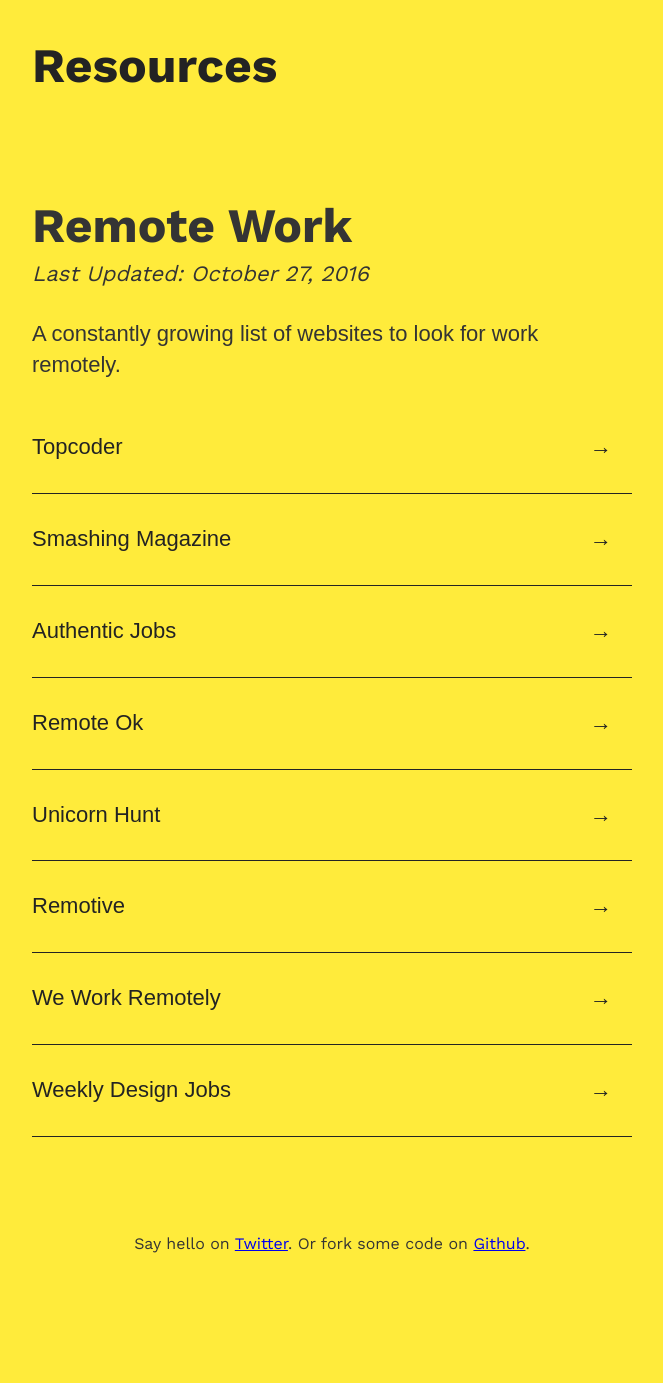
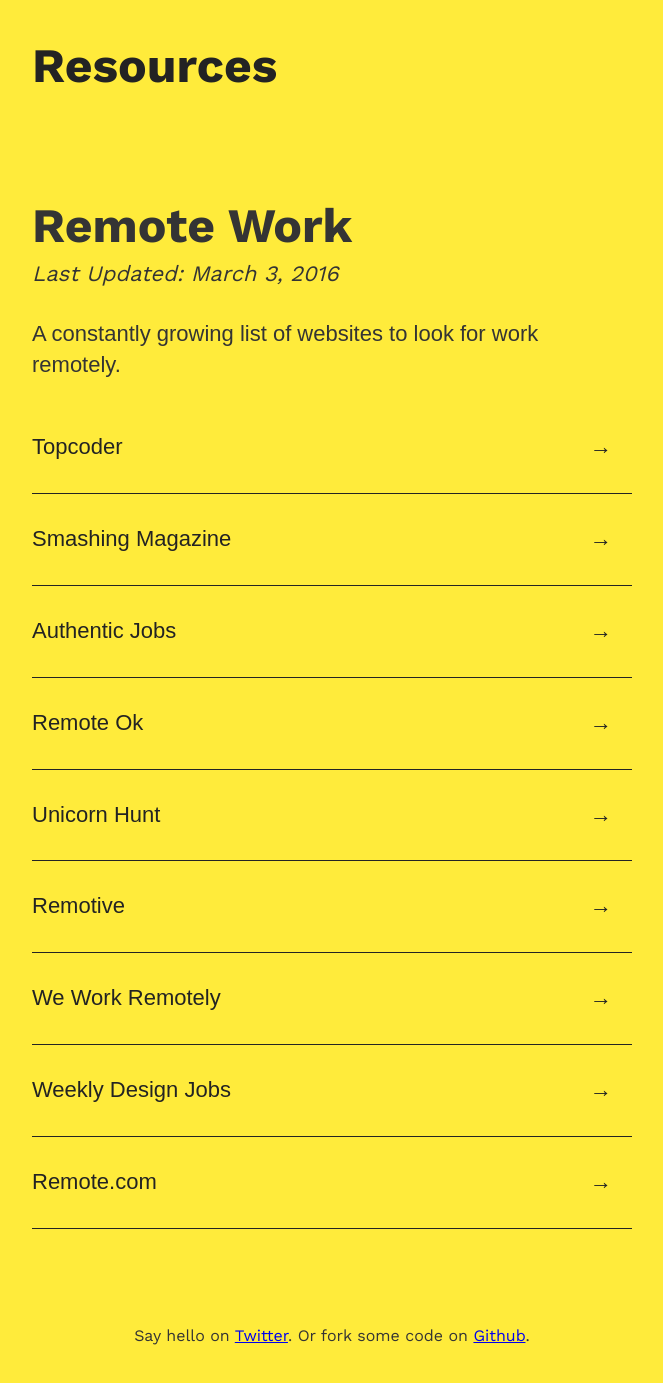
Before and after one commit to whosdustin/resources, a Jekyll site: the page built from _posts/2016-03-03-remote-work.markdown, in a window 1280 px wide. Shown: the whole page, without its empty margins (308-971 px from the left). Built offline with Jekyll 4.4.1, drawn with Linux system fonts in a browser that asks for light colours; some web fonts are replaced; before the commit the page ends 1291 px from its top, so only the background shows below that.

Commit message:
Updated Remote Work and 1 other file

```diff
--- a/_posts/2016-10-27-remote-work.markdown
+++ b/_posts/2016-03-03-remote-work.markdown
@@ -1,6 +1,6 @@
 ---
 title: Remote Work
-date: 2016-10-27 19:24:00 -05:00
+date: 2016-03-03 20:24:00 -05:00
 categories:
 - nomad
 list:
@@ -20,6 +20,8 @@ list:
   link: https://weworkremotely.com/
 - title: Weekly Design Jobs
   link: http://weeklydesignjobs.com/
+- title: Remote.com
+  link: https://remote.com/jobs
 ---
 
 A constantly growing list of websites to look for work remotely.
```
